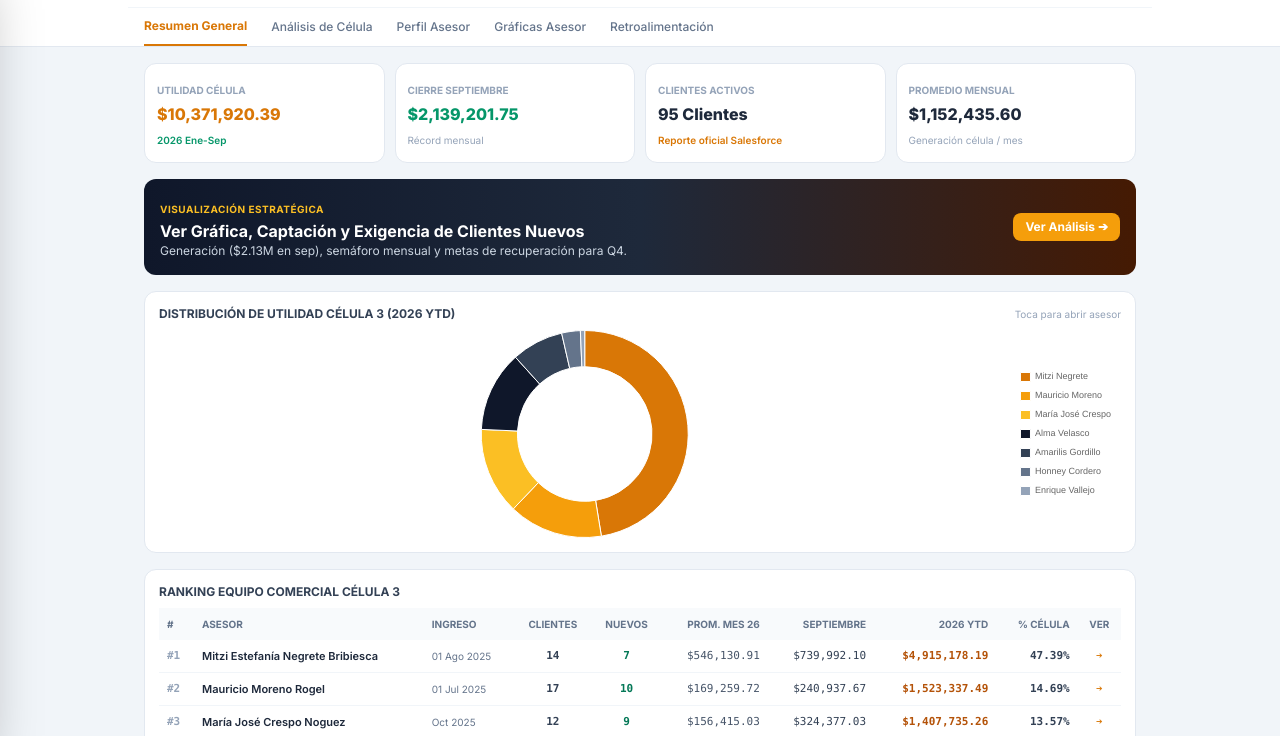
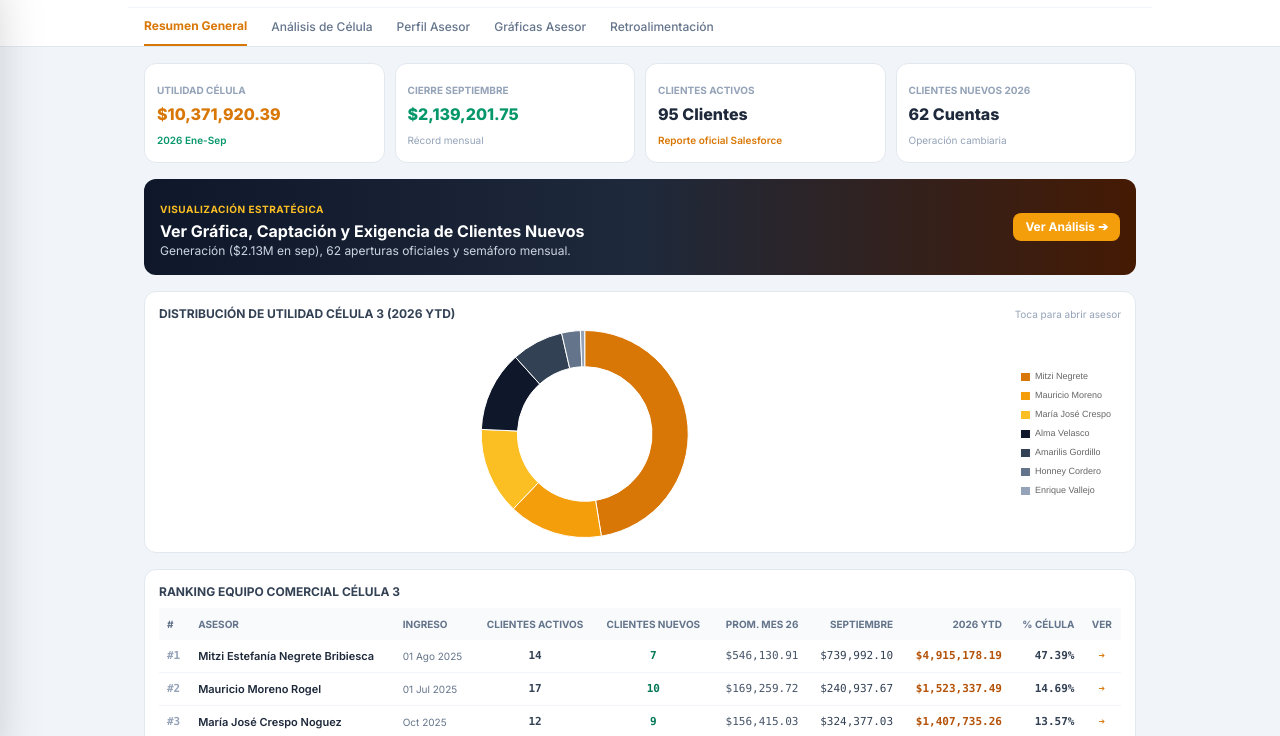
Before and after one commit to 5friendstore-cmd/banco-base-cadc, a plain HTML site: page index.html in a window 1280 px wide. Shown: the part 53-789 px from the top of the page. Drawn offline with nearby package versions, Linux system fonts and the light colour scheme.

Commit message:
Update index.html

```diff
--- a/index.html
+++ b/index.html
@@ -183,9 +183,9 @@
           <span class="text-[10px] text-amber-600 font-semibold">Reporte oficial Salesforce</span>
         </div>
         <div class="bg-white p-3 rounded-xl border border-slate-200 shadow-xs">
-          <span class="text-[10px] font-bold text-slate-400 uppercase">Promedio Mensual</span>
-          <span class="text-sm sm:text-base font-extrabold text-slate-800 block mt-0.5">$1,152,435.60</span>
-          <span class="text-[10px] text-slate-400">Generación célula / mes</span>
+          <span class="text-[10px] font-bold text-slate-400 uppercase">Clientes Nuevos 2026</span>
+          <span class="text-sm sm:text-base font-extrabold text-slate-800 block mt-0.5">62 Cuentas</span>
+          <span class="text-[10px] text-slate-400">Operación cambiaria</span>
         </div>
       </div>
 
@@ -194,7 +194,7 @@
         <div>
           <span class="text-[10px] font-bold uppercase tracking-wider text-amber-400">Visualización Estratégica</span>
           <h3 class="text-sm sm:text-base font-bold">Ver Gráfica, Captación y Exigencia de Clientes Nuevos</h3>
-          <p class="text-xs text-slate-300">Generación ($2.13M en sep), semáforo mensual y metas de recuperación para Q4.</p>
+          <p class="text-xs text-slate-300">Generación ($2.13M en sep), 62 aperturas oficiales y semáforo mensual.</p>
         </div>
         <span class="bg-amber-500 hover:bg-amber-600 text-white text-xs font-bold px-3 py-1.5 rounded-lg shrink-0 transition">
           Ver Análisis ➔
@@ -222,8 +222,8 @@
                 <th class="p-2">#</th>
                 <th class="p-2">Asesor</th>
                 <th class="p-2">Ingreso</th>
-                <th class="p-2 text-center">Clientes</th>
-                <th class="p-2 text-center">Nuevos</th>
+                <th class="p-2 text-center">Clientes Activos</th>
+                <th class="p-2 text-center">Clientes Nuevos</th>
                 <th class="p-2 text-right">Prom. Mes 26</th>
                 <th class="p-2 text-right">Septiembre</th>
                 <th class="p-2 text-right">2026 YTD</th>
@@ -254,11 +254,11 @@
         </div>
         <div class="bg-white p-3 rounded-xl border border-slate-200 shadow-xs">
           <span class="text-[10px] uppercase font-bold text-slate-400 block">Clientes Nuevos 2026</span>
-          <span class="text-sm sm:text-base font-black text-emerald-600 block mt-0.5">57 Cuentas</span>
-          <span class="text-[10px] text-slate-400">33.9% de meta anual (168)</span>
+          <span class="text-sm sm:text-base font-black text-emerald-600 block mt-0.5">62 Cuentas</span>
+          <span class="text-[10px] text-slate-400">36.9% de meta anual (168)</span>
         </div>
         <div class="bg-white p-3 rounded-xl border border-slate-200 shadow-xs">
-          <span class="text-[10px] uppercase font-bold text-slate-400 block">Cartera Total</span>
+          <span class="text-[10px] uppercase font-bold text-slate-400 block">Clientes Activos</span>
           <span class="text-sm sm:text-base font-black text-slate-800 block mt-0.5">95 Clientes</span>
           <span class="text-[10px] text-slate-400">Activos en Cambios</span>
         </div>
@@ -310,7 +310,7 @@
               <th class="p-2 text-center border-r border-slate-200">Jul</th>
               <th class="p-2 text-center border-r border-slate-200">Ago</th>
               <th class="p-2 text-center border-r border-slate-200">Sep</th>
-              <th class="p-2 text-center border-r border-slate-200 bg-amber-50 font-black text-amber-900">Total YTD</th>
+              <th class="p-2 text-center border-r border-slate-200 bg-amber-50 font-black text-amber-900">Total Nuevos</th>
               <th class="p-2 text-center border-r border-slate-200 bg-slate-100 font-bold text-slate-700">% Avance (24)</th>
               <th class="p-2 text-center bg-amber-100/70 font-extrabold text-amber-900">Exigencia Mensual Q4</th>
             </tr>
@@ -322,14 +322,14 @@
               <td class="p-2 text-center text-emerald-700 border-r border-slate-200">4</td>
               <td class="p-2 text-center text-emerald-700 border-r border-slate-200">4</td>
               <td class="p-2 text-center text-emerald-700 border-r border-slate-200">5</td>
-              <td class="p-2 text-center text-emerald-700 border-r border-slate-200">6</td>
+              <td class="p-2 text-center text-emerald-700 border-r border-slate-200">7</td>
               <td class="p-2 text-center text-emerald-700 border-r border-slate-200">6</td>
               <td class="p-2 text-center text-emerald-700 border-r border-slate-200">8</td>
               <td class="p-2 text-center text-emerald-700 border-r border-slate-200">10</td>
-              <td class="p-2 text-center text-emerald-700 border-r border-slate-200">7</td>
-              <td class="p-2 text-center text-emerald-700 border-r border-slate-200">7</td>
-              <td class="p-2 text-center border-r border-slate-200 bg-amber-100/70 font-black text-amber-900">57</td>
-              <td class="p-2 text-center border-r border-slate-200 bg-slate-200 text-slate-800">33.9%</td>
+              <td class="p-2 text-center text-emerald-700 border-r border-slate-200">9</td>
+              <td class="p-2 text-center text-emerald-700 border-r border-slate-200">9</td>
+              <td class="p-2 text-center border-r border-slate-200 bg-amber-100/70 font-black text-amber-900">62</td>
+              <td class="p-2 text-center border-r border-slate-200 bg-slate-200 text-slate-800">36.9%</td>
               <td class="p-2 text-center bg-amber-200/60 font-sans font-black text-amber-950">Mínimo 15 al mes (Célula)</td>
             </tr>
           </tfoot>
@@ -392,7 +392,7 @@
             <span id="profJoinDate" class="text-xs font-bold text-amber-900 px-1 py-0.5 block">01 de Agosto de 2025 (14 meses)</span>
           </div>
           <div>
-            <span class="text-[10px] uppercase font-bold text-slate-500 block">Clientes Activos en Cambios</span>
+            <span class="text-[10px] uppercase font-bold text-slate-500 block">Clientes Activos</span>
             <span id="profActiveClients" class="text-xs font-black text-amber-900 px-1 py-0.5 block">14 Clientes</span>
           </div>
         </div>
@@ -513,7 +513,7 @@
               <th class="p-1.5 text-right">Jul</th>
               <th class="p-1.5 text-right">Ago</th>
               <th class="p-1.5 text-right font-medium text-slate-900">Sep</th>
-              <th class="p-1.5 text-right bg-amber-50 text-amber-900 font-extrabold">Total YTD</th>
+              <th class="p-1.5 text-right bg-amber-50 font-black text-amber-700">Total YTD</th>
             </tr>
           </thead>
           <tbody id="detailTableBody" class="font-mono text-[11px] divide-y divide-slate-100"></tbody>
@@ -704,9 +704,9 @@
         joinInfo: "01 de Abril de 2026 (6 meses)",
         joinDateShort: "01 Abr 2026",
         activeClients: 22,
-        newClients2026: [0, 0, 0, 2, 1, 1, 1, 2, 0],
-        totalNewClients: 7,
-        pacingRequirement: "Exigencia Q4: Captar mínimo 3 clientes nuevos al mes para cerrar su primer año con 16 aperturas.",
+        newClients2026: [0, 0, 0, 2, 1, 1, 1, 2, 2], // Ajustado con 9 clientes nuevos acumulados
+        totalNewClients: 9,
+        pacingRequirement: "Exigencia Q4: Captar mínimo 3 clientes nuevos al mes para cerrar su primer año con 18 aperturas.",
         total2025: 0.00,
         avgMonthly2025: 0.00,
         share2025Emp: "0.00%",
@@ -716,8 +716,8 @@
         share2026Emp: "12.60%",
         history2026: { ene: 0, feb: 0, mar: 0, abr: 146595.73, may: 154399.67, jun: 220772.51, jul: 182954.43, ago: 188987.77, sep: 413531.21, total: 1307241.32 },
         defaultQual: {
-          strengths: "Líder indiscutible de la célula en clientes con 22 cuentas activas en cambios. Cierre histórico en septiembre alcanzando $413.5k y superando $1.3M en solo 6 meses de gestión.",
-          opportunities: "Monetizar profundamente su cartera: tener 22 clientes exige que la facturación mensual se mantenga por encima de los $350k constantes mediante FX Loan y financiamiento de operaciones cambiarias.\nNo relajar la captación (septiembre en cero aperturas); al tener solo 6 meses en la posición debe sostener un ritmo mínimo de 3 clientes nuevos al mes para consolidar el objetivo de 24 en su año debut.",
+          strengths: "Líder indiscutible de la célula en clientes con 22 cuentas activas en cambios. Despegue sobresaliente en septiembre alcanzando $413.5k y 9 clientes nuevos en 6 meses de gestión.",
+          opportunities: "Monetizar profundamente su cartera: tener 22 clientes activos exige que la facturación mensual se mantenga por encima de los $350k constantes mediante FX Loan y financiamiento de operaciones cambiarias.\nNo relajar la captación: al tener solo 6 meses en la posición debe sostener un ritmo mínimo de 3 clientes nuevos al mes para acercarse a la cota de 24 en su año debut.",
           plan: "Alcanzar $2.4M YTD al cierre de 2026 disputando el segundo lugar de la célula.\nAgendar revisiones técnicas de tesorería con sus 10 principales clientes de los 22 activos, acompañada por la mesa de derivados para cerrar coberturas de cierre de año fiscal."
         }
       },
@@ -754,9 +754,9 @@
         joinInfo: "16 de Julio de 2025 (14.5 meses)",
         joinDateShort: "16 Jul 2025",
         activeClients: 13,
-        newClients2026: [0, 0, 1, 1, 1, 3, 1, 0, 2],
-        totalNewClients: 9,
-        pacingRequirement: "Exigencia Q4: Generar al menos 3 clientes nuevos por mes para llegar a 18 aperturas anuales.",
+        newClients2026: [0, 0, 1, 1, 1, 3, 1, 1, 2], // Actualizado a 10 clientes nuevos oficiales
+        totalNewClients: 10,
+        pacingRequirement: "Exigencia Q4: Generar al menos 3 clientes nuevos por mes para llegar a 19 aperturas anuales.",
         total2025: 33602.35,
         avgMonthly2025: 8400.59,
         share2025Emp: "4.39%",
@@ -766,8 +766,8 @@
         share2026Emp: "2.91%",
         history2026: { ene: 14404.89, feb: 6645.59, mar: 10358.90, abr: 11076.49, may: 9085.59, jun: 10274.05, jul: 65307.21, ago: 51883.32, sep: 122784.64, total: 301820.68 },
         defaultQual: {
-          strengths: "Tendencia de aceleración evidente en el último trimestre, marcando su mejor mes del año en septiembre con $122.7k, 13 clientes activos y 9 aperturas en 2026.",
-          opportunities: "Lleva 14.5 meses en la célula y su cuota representa solo el 2.91% del total; es urgente que deje atrás el escalón de los $30k-$50k mensuales.\nDebe acelerar el ritmo a 3 aperturas por mes en Q4 para rescatar la meta de prospección y cerrar el año con al menos 18 cuentas.\nDetectar necesidades de crédito y líneas FX Loan para multiplicar el volumen con sus clientes actuales.",
+          strengths: "Tendencia de aceleración evidente en el último trimestre, marcando su mejor mes del año en septiembre con $122.7k, 13 clientes activos y 10 aperturas en 2026.",
+          opportunities: "Lleva 14.5 meses en la célula y su cuota representa solo el 2.91% del total; es urgente que deje atrás el escalón de los $30k-$50k mensuales.\nDebe acelerar el ritmo a 3 aperturas por mes en Q4 para rescatar la meta de prospección y cerrar el año con al menos 19 cuentas.\nDetectar necesidades de crédito y líneas FX Loan para multiplicar el volumen con sus clientes actuales.",
           plan: "Consolidar un piso de generación de al menos $120k mensuales en Q4 para cerrar 2026 por encima de los $650k YTD.\nVisitas conjuntas con el líder a 8 empresas medianas del sector retail e importación para asegurar transaccionalidad recurrente."
         }
       },
@@ -868,7 +868,7 @@
       document.getElementById('profAdvisorCode').textContent = `ID: ${adv.id}`;
       document.getElementById('profAdvisorName').textContent = adv.name;
       document.getElementById('profJoinDate').textContent = adv.joinInfo;
-      document.getElementById('profActiveClients').textContent = `${adv.activeClients} Clientes Activos`;
+      document.getElementById('profActiveClients').textContent = `${adv.activeClients} Clientes`;
       document.getElementById('profTotal2026').textContent = formatCurrency(adv.total2026);
       document.getElementById('profShare2026').textContent = `${adv.share2026Emp} de Célula`;
       document.getElementById('profAvg2026').textContent = formatCurrency(adv.avgMonthly2026);
```
